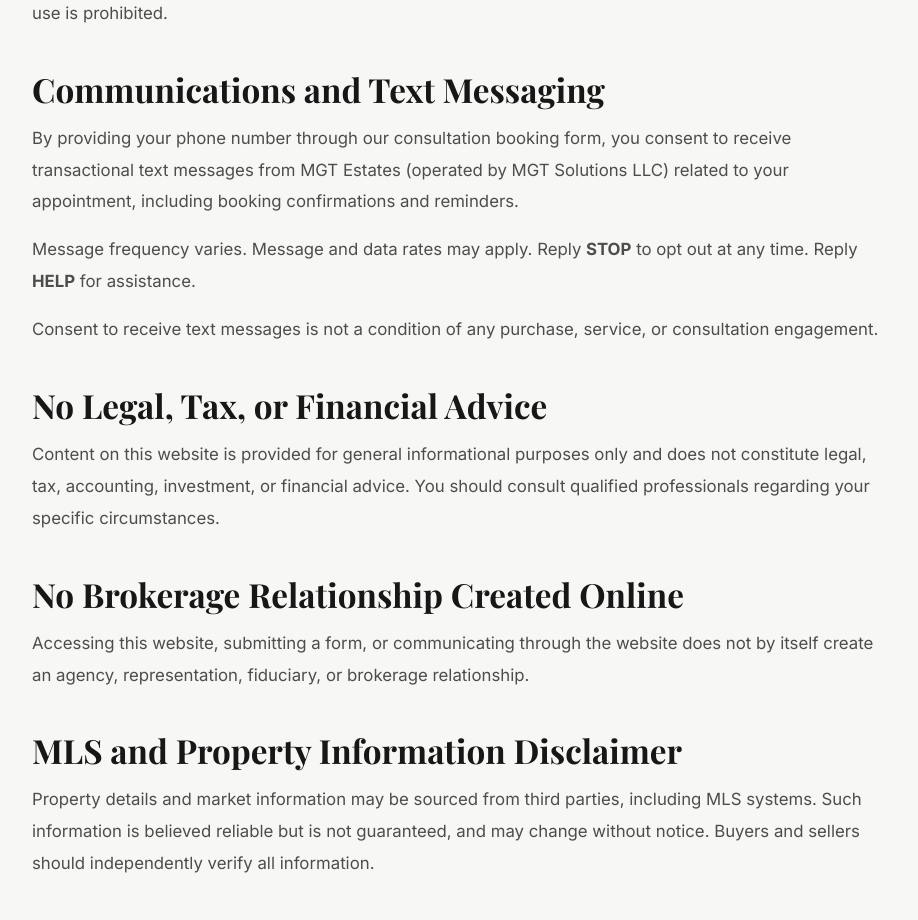
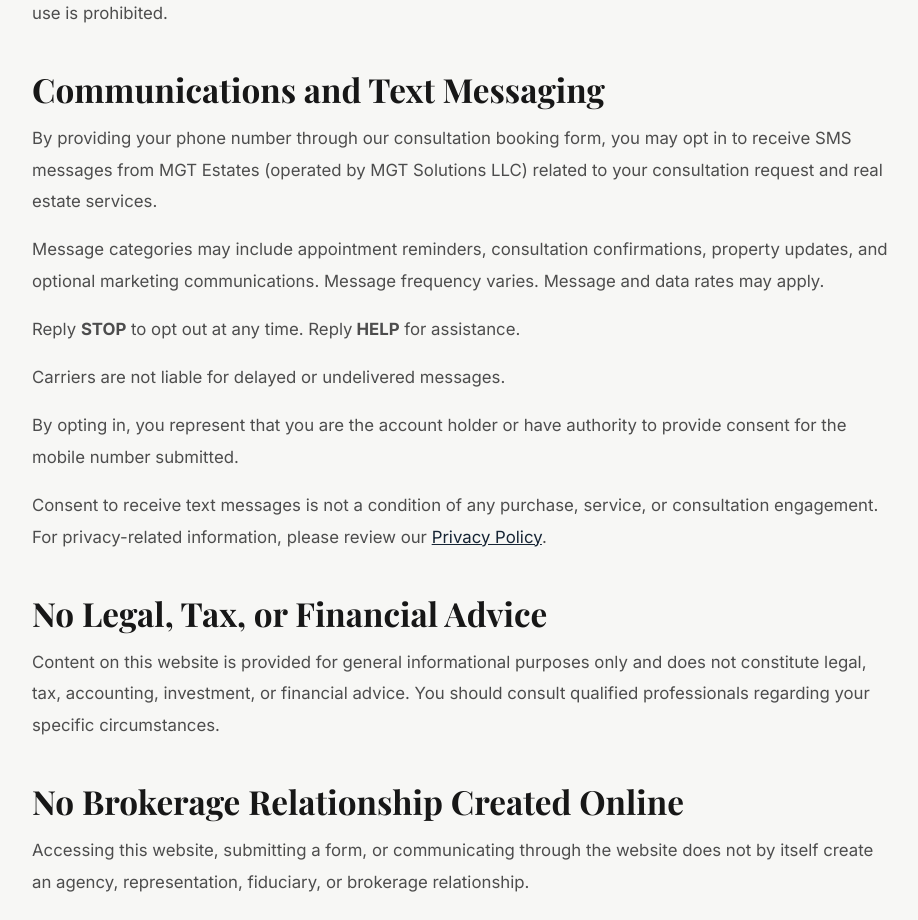
Before and after one commit to MGTEstates/mgt-estates-web, a Next.js app: page /terms in a window 1280 px wide. Shown: the part 820-1740 px from the top of the page, without its empty margins (178-1096 px from the left). Built offline with nearby package versions, Linux system fonts and the light colour scheme; no server answers; a web font is replaced by a local one.

Commit message:
Strengthen A2P compliance disclosures and legal SMS policies

```diff
--- a/app/globals.css
+++ b/app/globals.css
@@ -1617,6 +1617,19 @@ body {
   color: #7a7a76;
 }
 
+.consultation-sms-disclosure ul {
+  margin: 0;
+  padding-left: 1.1rem;
+  display: grid;
+  gap: 4px;
+}
+
+.consultation-sms-disclosure li {
+  font-size: 0.82rem;
+  line-height: 1.75;
+  color: #7a7a76;
+}
+
 .consultation-sms-disclosure strong {
   color: #5a5a56;
   font-weight: 500;
--- a/app/terms/page.tsx
+++ b/app/terms/page.tsx
@@ -16,9 +16,9 @@ export default function TermsPage() {
         <p className="legal-updated">Last updated: August 11, 2026</p>
 
         <p>
-          These Terms &amp; Conditions ("Terms") govern your use of the MGT
+          These Terms &amp; Conditions (&quot;Terms&quot;) govern your use of the MGT
           Estates website. MGT Estates is the consumer-facing brand of MGT
-          Solutions LLC ("MGT Solutions LLC," "we," "our," or "us"). By
+          Solutions LLC (&quot;MGT Solutions LLC,&quot; &quot;we,&quot; &quot;our,&quot; or &quot;us&quot;). By
           accessing or using this website, you agree to these Terms.
         </p>
 
@@ -40,18 +40,31 @@ export default function TermsPage() {
         <h2>Communications and Text Messaging</h2>
         <p>
           By providing your phone number through our consultation booking form,
-          you consent to receive transactional text messages from MGT Estates
-          (operated by MGT Solutions LLC) related to your appointment, including
-          booking confirmations and reminders.
+          you may opt in to receive SMS messages from MGT Estates (operated by
+          MGT Solutions LLC) related to your consultation request and real
+          estate services.
         </p>
         <p>
-          Message frequency varies. Message and data rates may apply.
-          Reply <strong>STOP</strong> to opt out at any time.
-          Reply <strong>HELP</strong> for assistance.
+          Message categories may include appointment reminders, consultation
+          confirmations, property updates, and optional marketing
+          communications. Message frequency varies. Message and data rates may
+          apply.
+        </p>
+        <p>
+          Reply <strong>STOP</strong> to opt out at any time. Reply
+          <strong> HELP</strong> for assistance.
+        </p>
+        <p>
+          Carriers are not liable for delayed or undelivered messages.
+        </p>
+        <p>
+          By opting in, you represent that you are the account holder or have
+          authority to provide consent for the mobile number submitted.
         </p>
         <p>
           Consent to receive text messages is not a condition of any purchase,
-          service, or consultation engagement.
+          service, or consultation engagement. For privacy-related information,
+          please review our <a href="/privacy-policy">Privacy Policy</a>.
         </p>
 
         <h2>No Legal, Tax, or Financial Advice</h2>
```
Also changed, not shown: app/consultation/page.tsx (+19 -10 lines), app/privacy-policy/page.tsx (+15 -3 lines).
